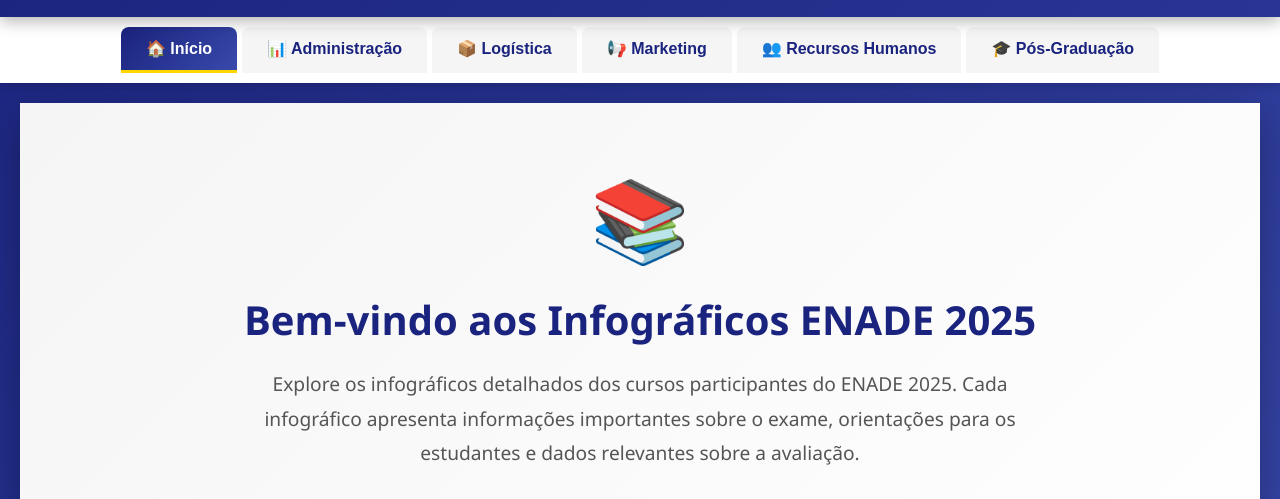
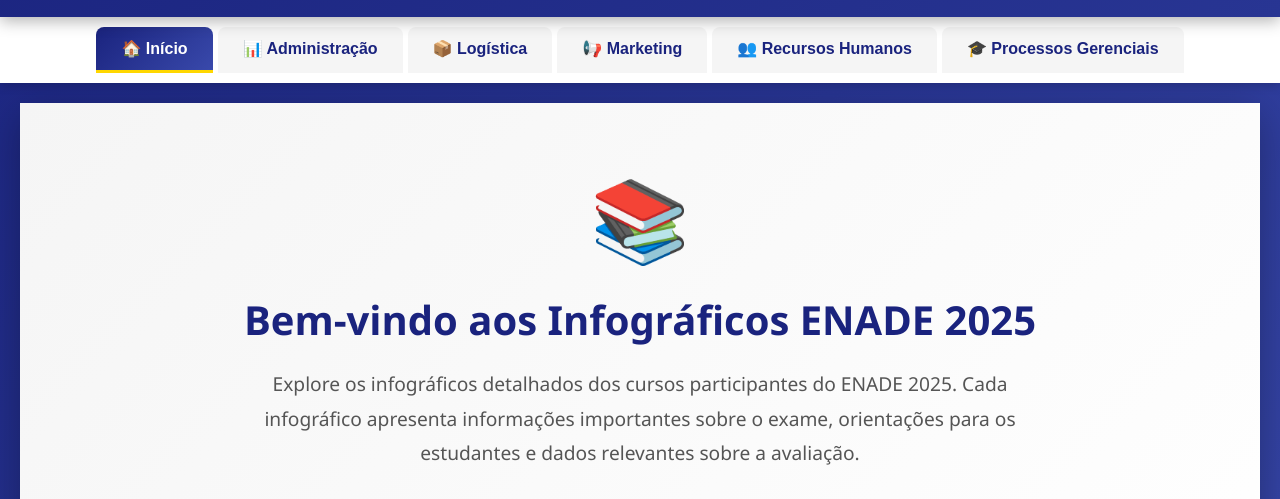
Before and after one commit to cellomello/ENADE2025, a plain HTML site: page index.html in a window 1280 px wide. Shown: the part 258-757 px from the top of the page. Drawn offline with nearby package versions, Linux system fonts and the light colour scheme.

Commit message:
Rename 'Pós-Graduação' button to 'Processos Gerenciais'

```diff
--- a/index.html
+++ b/index.html
@@ -222,7 +222,7 @@
             <button class="tab" onclick="showInfographic('logistica')">📦 Logística</button>
             <button class="tab" onclick="showInfographic('marketing')">📢 Marketing</button>
             <button class="tab" onclick="showInfographic('rh')">👥 Recursos Humanos</button>
-            <button class="tab" onclick="showInfographic('pg')">🎓 Pós-Graduação</button>
+            <button class="tab" onclick="showInfographic('pg')">🎓 Processos Gerenciais</button>
         </div>
     </div>
 
```
